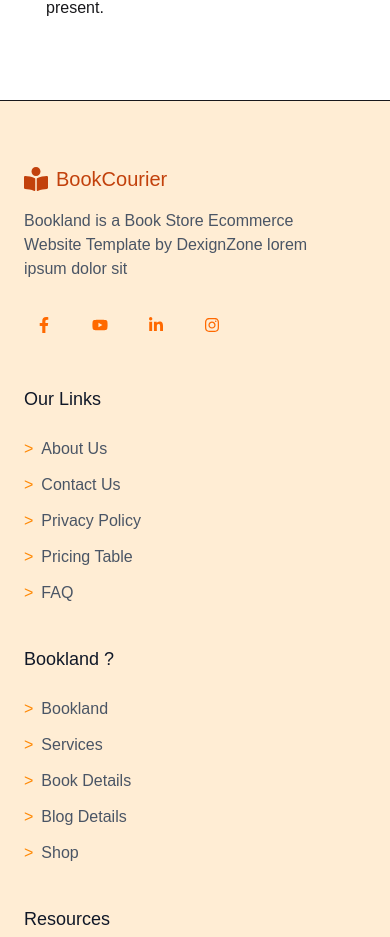
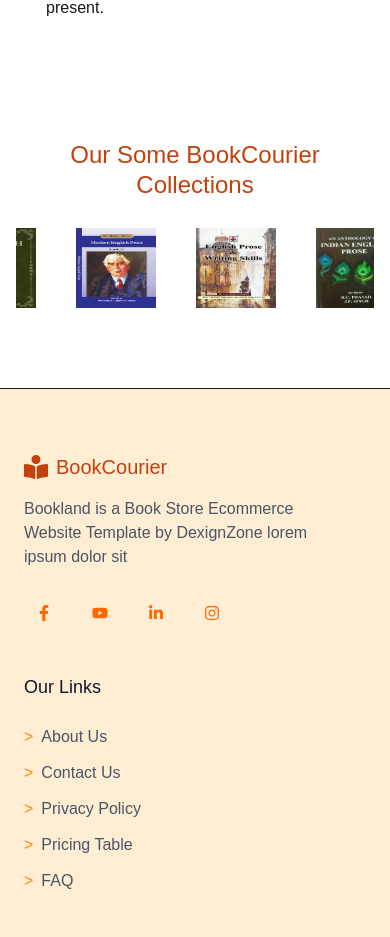
Before and after one commit to aftabfarhanarko/BookCourier-Client, a React (Vite) app: page / in a window 390 px wide. Shown: the part 8117-9054 px from the top of the page. Built offline with nearby package versions, Linux system fonts and the light colour scheme; a web font is replaced by a local one.

Commit message:
marque book collections complet now

```diff
--- a/src/pages/Home/Home.jsx
+++ b/src/pages/Home/Home.jsx
@@ -7,6 +7,7 @@ import BookFeatureSection from "./BookFeatureSection";
 import LetasCard from "./LetasCard";
 import MapNow from "./MapNow";
 import Cousebooksconires from "./Cousebooksconires";
+import Marqey from "./Marqey";
 // import { Typed } from 'react-typed';
 
 const Home = () => {
@@ -35,6 +36,9 @@ const Home = () => {
         <section className=" w-10/12 mx-auto mt-30">
           <WhyChooseBook></WhyChooseBook>
         </section>
+        <section className=" mt-30">
+          <Marqey></Marqey>
+        </section>
       </div>
     </div>
   );
--- /dev/null
+++ b/src/pages/Home/Marqey.jsx
@@ -0,0 +1,37 @@
+import React from "react";
+import Marquee from "react-fast-marquee";
+import H1text from "../../utils/H1text";
+import one1 from '../../assets/marqueyBook/mar2.jpg'
+import one2 from '../../assets/marqueyBook/mar3.webp'
+import one3 from '../../assets/marqueyBook/mar4.jpg'
+import one4 from '../../assets/marqueyBook/mar5.jpg'
+import one5 from '../../assets/marqueyBook/marr1.jpg'
+import one6 from '../../assets/marqueyBook/mar7.jpg'
+import one7 from '../../assets/marqueyBook/mar8.webp'
+import one8 from '../../assets/marqueyBook/mar9.jpg'
+import one9 from '../../assets/marqueyBook/mar10.jpg'
+
+const Marqey = () => {
+  return (
+    <div>
+        <H1text>
+            Our Some BookCourier Collections
+        </H1text>
+      <Marquee>
+          <div className=" flex gap-10 md:gap-32 mt-7 md:mt-14">
+            <img src={one1} className=" w-20 h-20 ml-10 md:ml-32"></img>
+            <img src={one2} className=" w-20 h-20"></img>
+            <img src={one3} className=" w-20 h-20"></img>
+            <img src={one4} className=" w-20 h-20"></img>
+            <img src={one5} className=" w-20 h-20"></img>
+            <img src={one6} className=" w-20 h-20"></img>
+            <img src={one7} className=" w-20 h-20"></img>
+            <img src={one8} className=" w-20 h-20"></img>
+            <img src={one9} className=" w-20 h-20"></img>
+          </div>
+      </Marquee>
+    </div>
+  );
+};
+
+export default Marqey;
```
